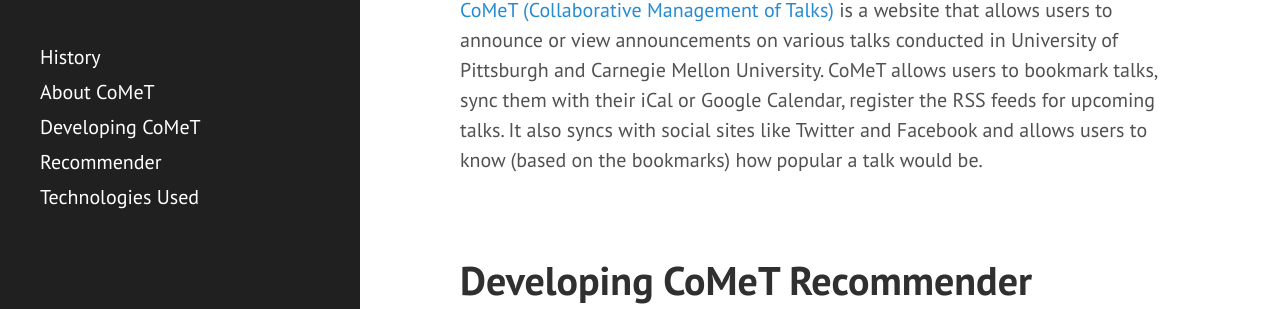
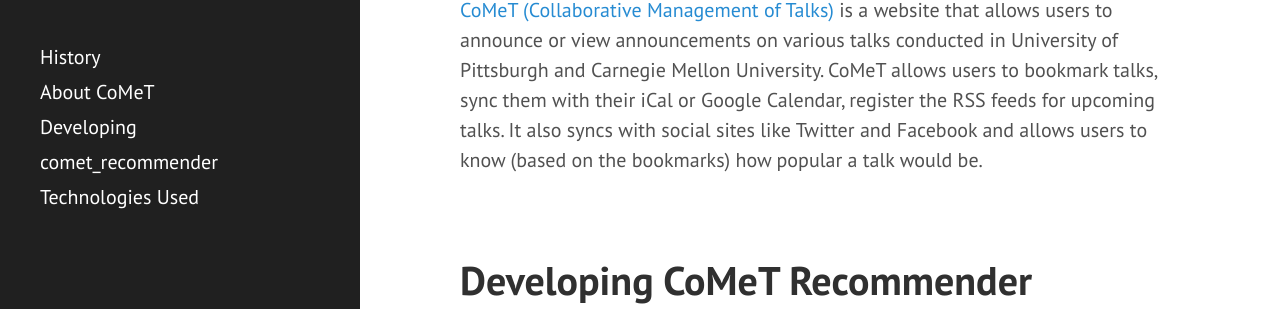
Before and after one commit to ss37/comet_recommender, a Jekyll site: the page built from index.html, in a window 1280 px wide. Shown: the part 405-714 px from the top of the page. Built offline with Jekyll 4.4.1, drawn with Linux system fonts in a browser that asks for light colours; Markdown is read by kramdown in place of the engine named in the settings; the list of posts is cut into pages by our own code.

Commit message:
changing description

```diff
--- a/_includes/sidebar.html
+++ b/_includes/sidebar.html
@@ -13,7 +13,7 @@
       <br />
       <a class="sidebar-nav-item" href="#History">History</a>
       <a class="sidebar-nav-item" href="#About CoMeT">About CoMeT</a>
-      <a class="sidebar-nav-item" href="#Developing CoMeT Recommender">Developing CoMeT Recommender</a>
+      <a class="sidebar-nav-item" href="#Developing CoMeT Recommender">Developing comet_recommender</a>
       <a class="sidebar-nav-item" href="#Technologies Used">Technologies Used</a>
       <br /><br /><br />
       <a class="sidebar-nav-item" href="{{ site.github.repo }}/zipball/master">Download Zip</a>
```
